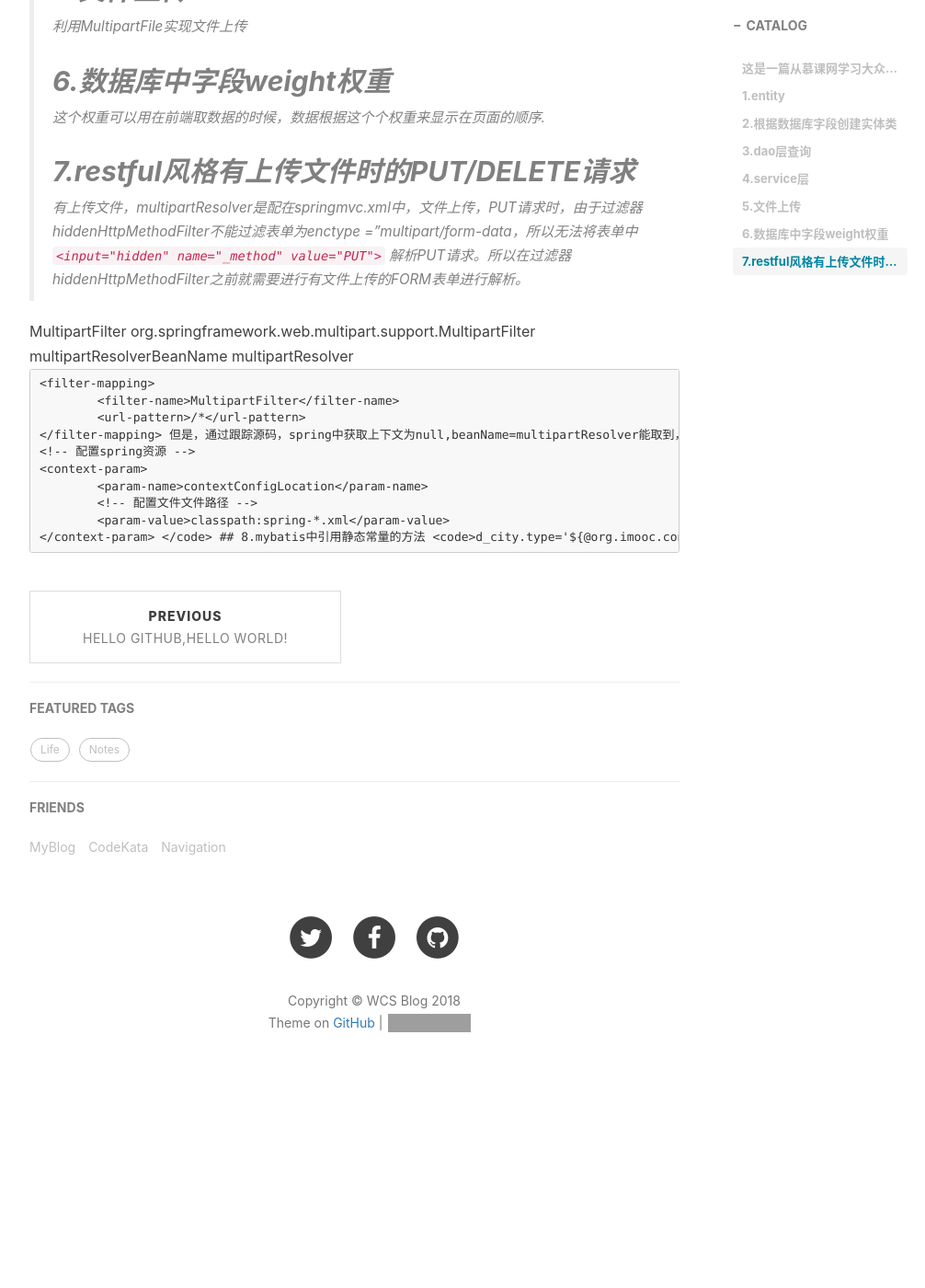
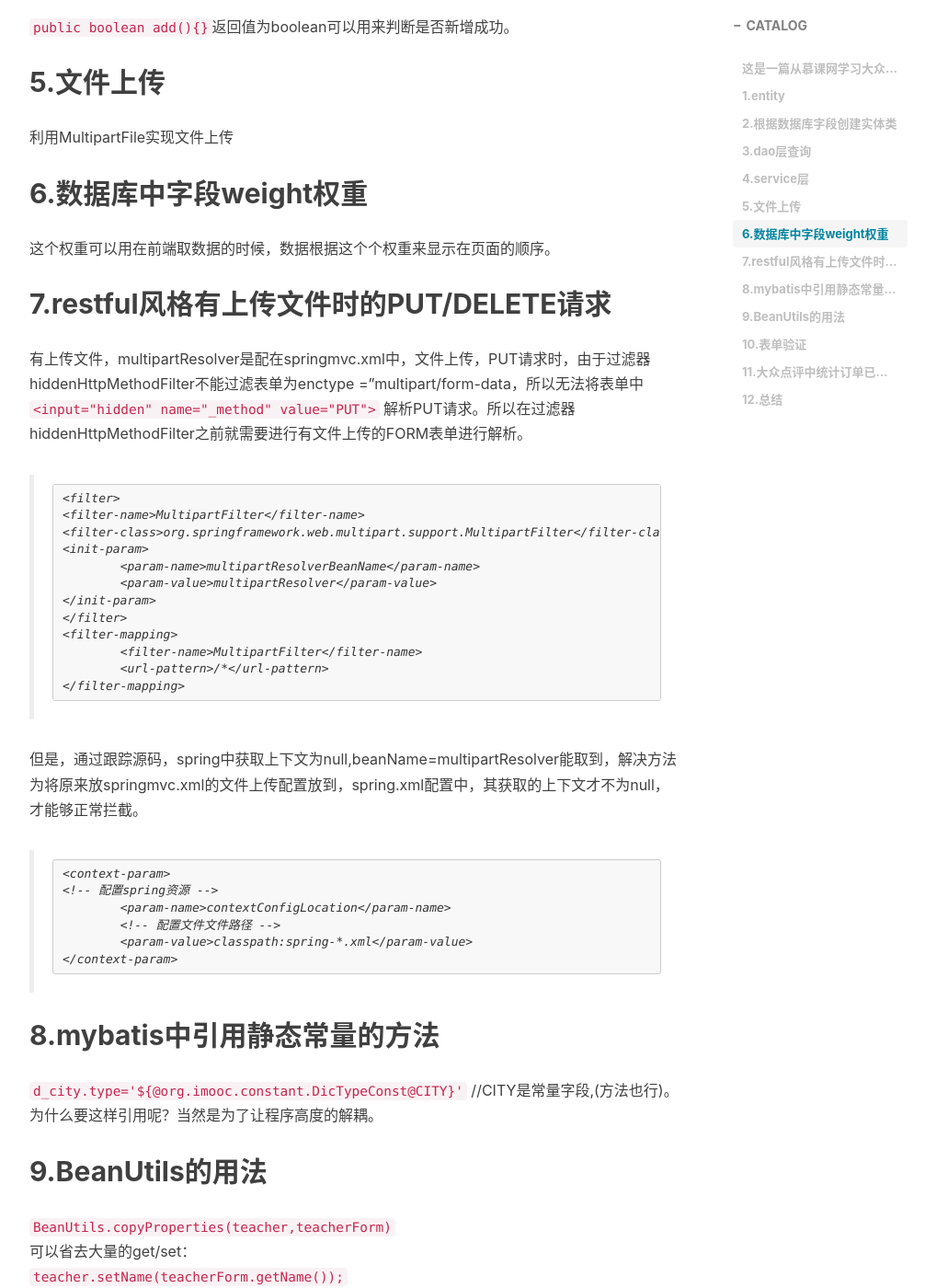
Before and after one commit to Bjorne1/Bjorne1.github.io, a Jekyll site: the page built from _posts/2018-08-19-CommonNote.md, in a window 1280 px wide and 1400 px high, scrolled down 1224 px. Shown: the whole window at 92% size, without its empty margins (233-1239 px from the left). Built offline with Jekyll 4.4.1, drawn with Linux system fonts in a browser that asks for light colours; nearby versions of some CDN libraries; comment, search, counter and statistics services are not loaded; before the commit the page ends 2440 px from its top, so only the background shows below that; some of the changed text lies outside the part shown; grey boxes are pictures that could not be loaded.

Commit message:
update blog
update the format

```diff
--- a/_posts/2018-08-19-CommonNote.md
+++ b/_posts/2018-08-19-CommonNote.md
@@ -13,23 +13,30 @@ tags:
 
 # 这是一篇从慕课网学习大众点评开发的笔记
 > 课程的链接为[IT段子手详解MyBatis遇到Spring 秒学Java SSM开发大众点评](https://coding.imooc.com/class/105.html)<br>
+
 ## 1.entity
 字段long 别用基本类型，用Long封装类更好，数据库取出来为null，更方便用。
+
 ## 2.根据数据库字段创建实体类
 这种方法感觉用idea自动创建更为方便。在这只是贴上如何在数据库查询某表的字段。
  <code>SELECT COLUMN_name FROM information_schema.COLUMNS WHERE table_schema='comment' AND table_name='ad'</code><br>
 通过以上代码即可查询到数据库comment中ad表中的字段，以前从来不知道数据库还可以这样查，于是便记下来。
+
 ## 3.dao层查询
 <code>int add();</code>返回int是为了查看影响的条数，后面有可能用得到。
+
 ## 4.service层
-<code>public boolean add(){}</code>返回值为boolean可以用来判断是否新增成功.
+<code>public boolean add(){}</code>返回值为boolean可以用来判断是否新增成功。
+
 ## 5.文件上传
 利用MultipartFile实现文件上传
+
 ## 6.数据库中字段weight权重
-这个权重可以用在前端取数据的时候，数据根据这个个权重来显示在页面的顺序.
+这个权重可以用在前端取数据的时候，数据根据这个个权重来显示在页面的顺序。
+
 ## 7.restful风格有上传文件时的PUT/DELETE请求
 有上传文件，multipartResolver是配在springmvc.xml中，文件上传，PUT请求时，由于过滤器hiddenHttpMethodFilter不能过滤表单为enctype ="multipart/form-data，所以无法将表单中<code><input="hidden" name="_method" value="PUT"></code> 解析PUT请求。所以在过滤器hiddenHttpMethodFilter之前就需要进行有文件上传的FORM表单进行解析。
-  <filter>
+>     <filter>
 	<filter-name>MultipartFilter</filter-name>
 	<filter-class>org.springframework.web.multipart.support.MultipartFilter</filter-class>
 	<init-param>
@@ -41,25 +48,30 @@ tags:
 		<filter-name>MultipartFilter</filter-name>
 		<url-pattern>/*</url-pattern>
 	</filter-mapping>
+
 但是，通过跟踪源码，spring中获取上下文为null,beanName=multipartResolver能取到，解决方法为将原来放springmvc.xml的文件上传配置放到，spring.xml配置中，其获取的上下文才不为null，才能够正常拦截。
-<code>
+
+>	<context-param>
     <!-- 配置spring资源 -->
-	<context-param>
 		<param-name>contextConfigLocation</param-name>
 		<!-- 配置文件文件路径 -->
 		<param-value>classpath:spring-*.xml</param-value>
 	</context-param>
-</code>
+
 ## 8.mybatis中引用静态常量的方法
 <code>d_city.type='${@org.imooc.constant.DicTypeConst@CITY}'</code> //CITY是常量字段,(方法也行)。
 为什么要这样引用呢？当然是为了让程序高度的解耦。
+
 ## 9.BeanUtils的用法
-<code>BeanUtils.copyProperties(teacher,teacherForm)</code>
-   可以省去大量的get/set：
+<code>BeanUtils.copyProperties(teacher,teacherForm)</code><br>
+可以省去大量的get/set：<br>
 <code>teacher.setName(teacherForm.getName());</code>
+
 ## 10.表单验证
 可以用jQuery的插件Validation
+
 ## 11.大众点评中统计订单已售数量
 **商户表**冗余已售数量字段，**订单表**。SpringTask定时执行更新已售数量字段，但是为了避免每次都coun(*)所有数据,当数据过多时太慢，增加一个 **task表**，第一次统计已售数量时，将这次成功执行的时间插入 **task表**中，则下次统计数量时添加一个条件， **商户表**中的时间需大于上次成功执行的时间(新增的订单)，然后将获取的数量与上一次的数量相加。
+
 ## 12.总结
 以上就是快速看视频学习完后的一个课程总结，学到的东西还是不少的，一些自己以前从来没用过的用法，以及一些写代码的思路等等，都很值得学习。这篇笔记也是匆忙的用MarkDown赶出来的，3个月前学习了下MarkDown语法，但一直都没怎么使用，导致现在写博客的时候好多语法都忘记了。这篇博客的格式也是匆忙的排了下版，有点乱。下次一定多花点时间，把版面弄整齐！
```
